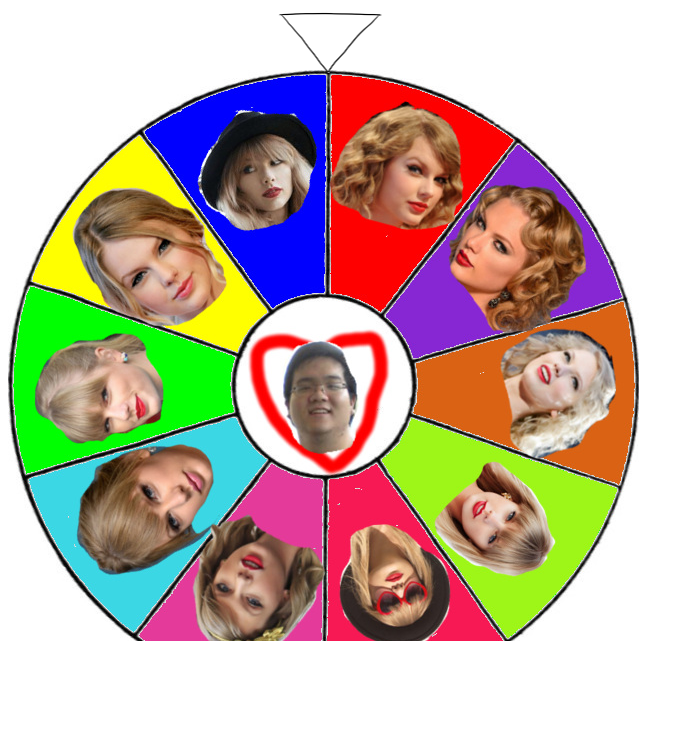
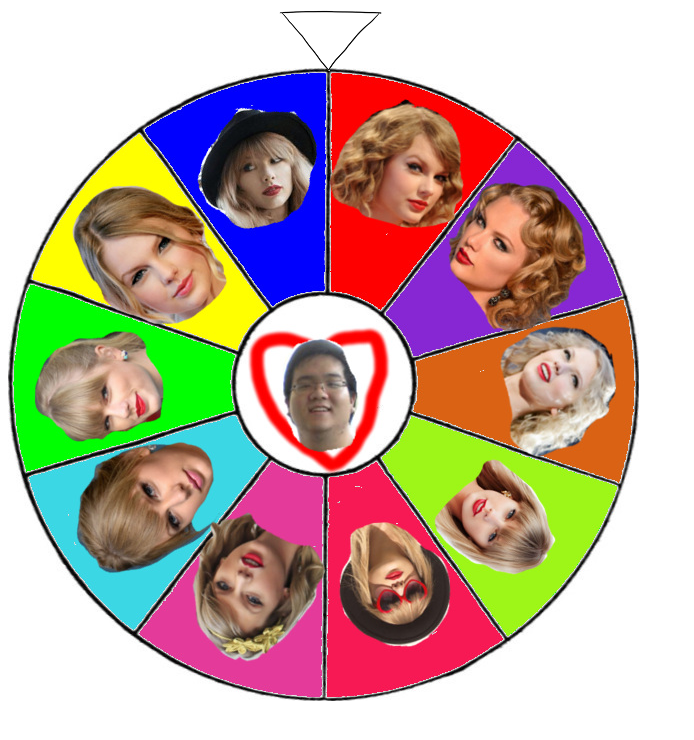
Before and after one commit to crob1140/playtaytay, a plain HTML site: page index.html in a window 1280 px wide. Shown: the whole page, without its empty margins (0-694 px from the left). Drawn offline with nearby package versions, Linux system fonts and the light colour scheme.

Commit message:
added peg (hardcoded)

```diff
--- a/index.html
+++ b/index.html
@@ -7,7 +7,7 @@
 		<audio id="gloriousTayTay">
 			<source id="taytay_mp3" type="audio/mp3" />
 		</audio>
-		<canvas id="wheelCanvas" width="500" height="899"></canvas>
+		<canvas id="wheelCanvas" width="500" height="900"></canvas>
 		<script src="res/drawing.js"></script>
 		<script src="res/fun.js"></script>
 		<script src="res/wheel.js"></script>
--- a/res/wheel.js
+++ b/res/wheel.js
@@ -5,18 +5,18 @@ $(document).ready(function(){
 	wheel = makeSprite("res/wheel.jpg");
 	peg = makeSprite("res/peg.png");
 	peg.image.onload = function(){
-		wheel.y += peg.image.height;
-		peg.y = peg.image.height/2 + 3;
-		peg.x = wheel.x +6;
+		peg.x = 322;
+		peg.y = 32;
 	}
+
 	wheel.image.onload = function()
 	{
 		wheel.x = wheel.image.width / 2;
-		wheel.y = wheel.image.height / 2;
+		wheel.y = (wheel.image.height / 2) + 60;
 		wheelCentre= {x:wheel.x, y:wheel.y};
 
 		canvas.width = wheel.image.width;
-		canvas.height = wheel.image.height;
+		canvas.height = wheel.image.height + 60;
 
 	};
 
@@ -43,7 +43,7 @@ $(document).ready(function(){
 	var radiansPerPeg = 2*Math.PI / numSegments;
 
 	var pegSound = new Audio('res/peg.mp3');
-	pegSound.volume = 0.05;
+	pegSound.volume = 0.5;
 
 	// Wheel rotation metrics
 	var spinSpeed = 0; // measured in radians per second
```
